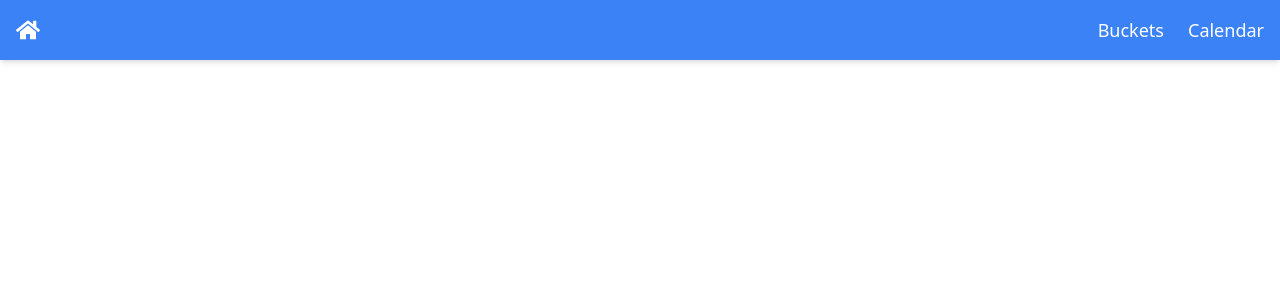
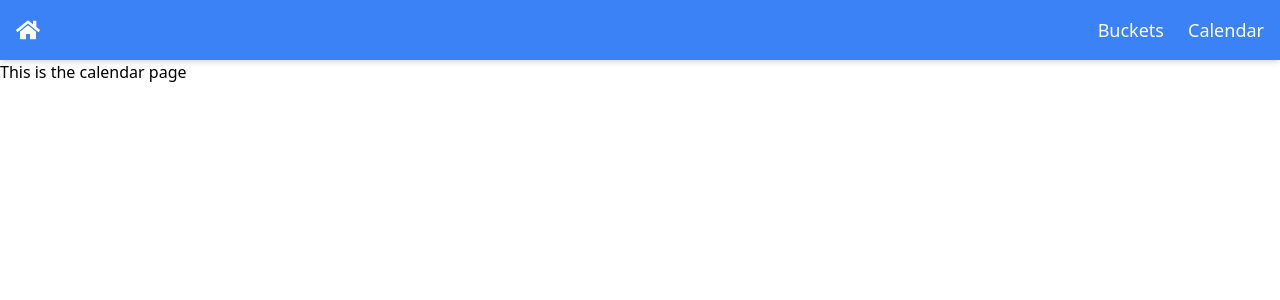
Before and after one commit to paldridi/smartTodo, a React (Vite) app: page /calendar in a window 1280 px wide. Shown: the top 300 px of the page. Built offline with nearby package versions, Linux system fonts and the light colour scheme.

Commit message:
Update App.jsx

```diff
--- a/src/App.jsx
+++ b/src/App.jsx
@@ -1,5 +1,41 @@
-import React from 'react'
-import MainLayout from './layouts/MainLayout'
+// import React from 'react'
+// import MainLayout from './layouts/MainLayout'
+// import { Route, createBrowserRouter, createRoutesFromElements, RouterProvider } from 'react-router-dom';
+// import ErrorPage from './pages/ErrorPage';
+// import HomePage from './pages/HomePage';
+// import BucketPage from './pages/BucketPage';
+// import CalendarPage from './pages/CalendarPage';
+// import TodoPage from './pages/TodoPage';
+
+// const App = () => {
+
+//   // Pages Routes
+//   const router = createBrowserRouter(
+//     createRoutesFromElements(
+//       <Route path='/' element={<MainLayout />}>
+//         <Route index element={<HomePage />} />
+//         <Route path='/buckets/:bucket_name' element={<BucketPage />}>
+//           <Route path=':todo_id' element={<TodoPage />}/>
+//         </Route>
+//         <Route path='/calendar' element={CalendarPage}/>
+//         <Route path='*' element={<ErrorPage />} />
+//       </Route>
+//     )
+//   );
+
+
+//   return (
+//     <>
+//       <RouterProvider router={router} />
+//     </>
+//   )
+// }
+
+// export default App
+
+
+import React from 'react';
+import MainLayout from './layouts/MainLayout';
 import { Route, createBrowserRouter, createRoutesFromElements, RouterProvider } from 'react-router-dom';
 import ErrorPage from './pages/ErrorPage';
 import HomePage from './pages/HomePage';
@@ -17,12 +53,12 @@ const App = () => {
         <Route path='/buckets/:bucket_name' element={<BucketPage />}>
           <Route path=':todo_id' element={<TodoPage />}/>
         </Route>
-        <Route path='/calendar' element={CalendarPage}/>
+        {/* Add the Calendar Page */}
+        <Route path='/calendar' element={<CalendarPage />} />
         <Route path='*' element={<ErrorPage />} />
       </Route>
     )
   );
-
 
   return (
     <>
@@ -31,4 +67,4 @@ const App = () => {
   )
 }
 
-export default App
+export default App;
```
